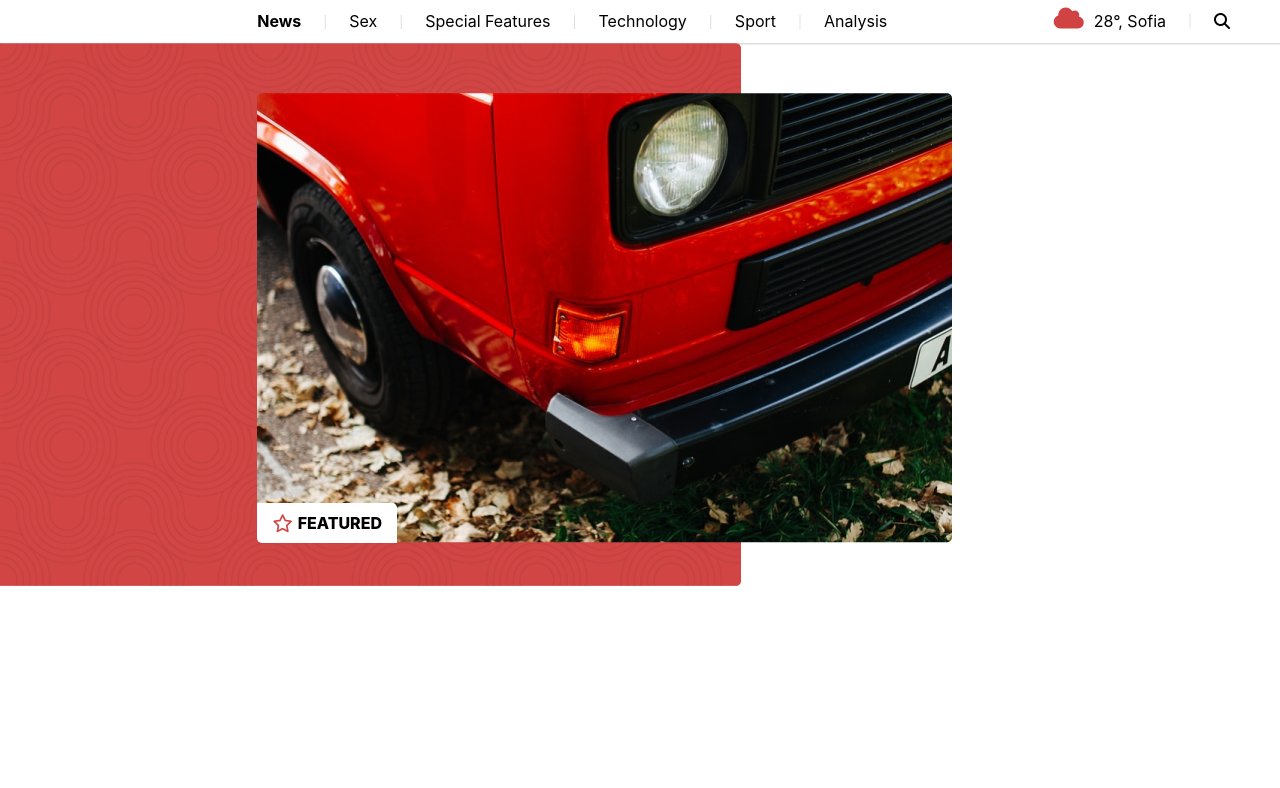
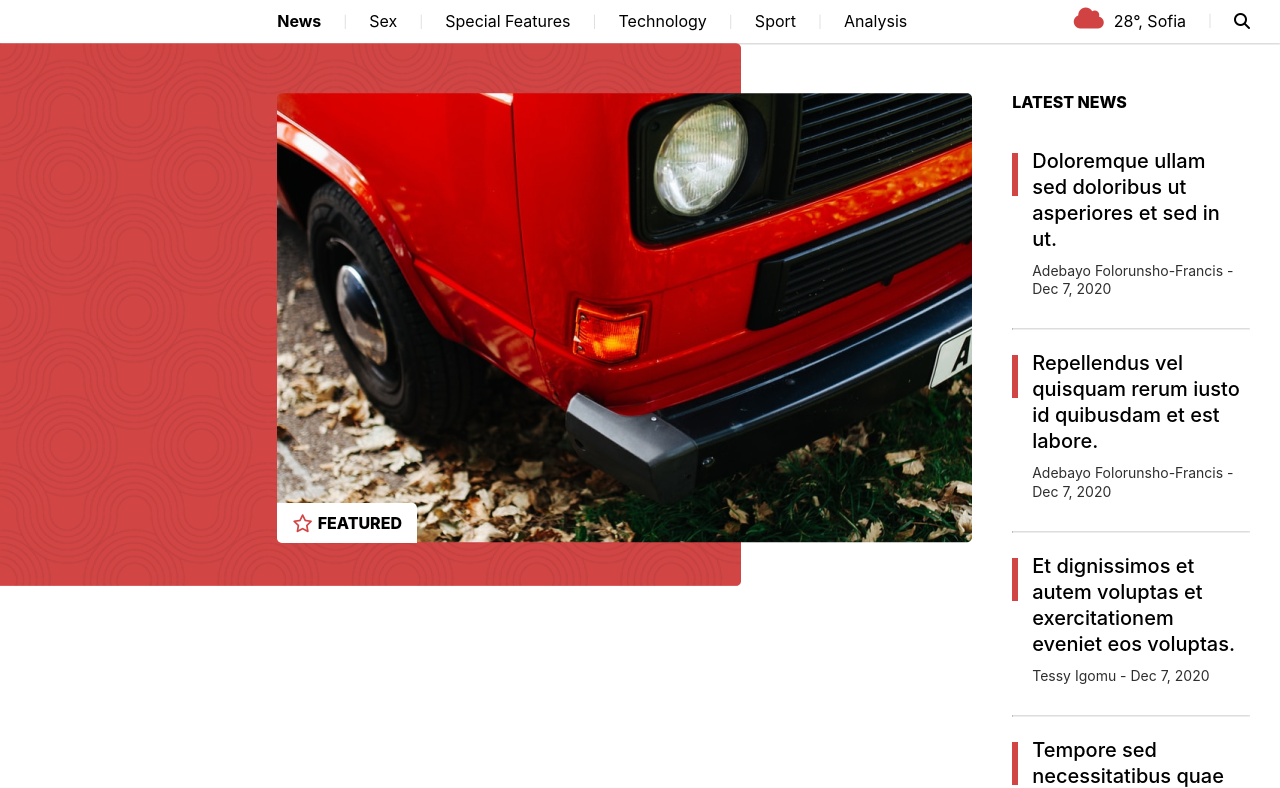
Before and after one commit to smallville-s/devrix-frontend, a plain HTML site: page index.html in a window 1280 px wide. Shown: the part 70-858 px from the top of the page. Before the commit the page ends 800 px from the top, so only its background shows below. Drawn offline with Linux system fonts and the light colour scheme; a web font is replaced by a local one.

Commit message:
Adding Latest news section.

```diff
--- a/index.html
+++ b/index.html
@@ -39,8 +39,8 @@
    <div class="background-image">
        <img src="/images/Rectangle 1.png" alt="">
    </div>
-   <section class="latest-news row">
-       <div>
+   <section class="latest row">
+       <div class="latest__headline">
             <div class="front-image">
                 <img src="/images/image 2.png" alt="The front part of a red car.">
                 <div class="front-image__featured">
@@ -48,6 +48,39 @@
                 </div>
             </div>
        </div>
+       <div class="latest__news">
+           <h2>LATEST NEWS</h2>
+           <article>
+               <div></div>
+               <h3 class="article-items">Doloremque ullam sed doloribus ut asperiores et sed in ut.</h3>
+               <p class="article-items">Adebayo Folorunsho-Francis - Dec 7, 2020</p>
+           </article>
+           <hr>
+           <article>
+               <div></div>
+               <h3 class="article-items">Repellendus vel quisquam rerum iusto id quibusdam et est labore.</h3>
+               <p class="article-items">Adebayo Folorunsho-Francis - Dec 7, 2020</p>
+           </article>
+           <hr>
+           <article>
+               <div></div>
+               <h3 class="article-items">Et dignissimos et autem voluptas et exercitationem eveniet eos voluptas.</h3>
+               <p class="article-items">Tessy Igomu - Dec 7, 2020</p>
+           </article>
+           <hr>
+           <article>
+               <div></div>
+               <h3 class="article-items">Tempore sed necessitatibus quae fugit consequatur qui laboriosam est eum.</h3>
+               <p class="article-items">Adebayo Folorunsho-Francis - Dec 7, 2020</p>
+           </article>
+           <hr>
+           <article>
+               <div></div>
+               <h3 class="article-items">Quaerat maxime placeat laboriosam odit ut animi aut laudantium.</h3>
+               <p class="article-items">Adebayo Folorunsho-Francis - Dec 7, 2020</p>
+           </article>
+           <hr>
+       </div>
    </section>
 </body>
 </html>
--- a/scss/main.scss
+++ b/scss/main.scss
@@ -18,7 +18,6 @@
 }
 
 body {
-
     height: 100%;
     overflow-y: scroll;
 }
@@ -26,7 +25,6 @@ body {
 a {
     text-decoration: none;
 }
-
 
 .logo {
     font-family: Roboto;
@@ -49,7 +47,7 @@ a {
     @include flexRow(space-between);
     max-width: 76vw;
     margin-left: auto;
-    margin-right: 50px;
+    margin-right: 30px;
 }
 .social-contacts {
     @include flexRow(space-around);
@@ -79,7 +77,7 @@ a {
         }
 
         &#subscribeBtn {
-            padding: 0 12px;
+            padding: 0 20px;
             font-weight: bold;
             font-size: 16px;
             line-height: 19px;
@@ -166,15 +164,56 @@ nav {
     }
 }
 
-.latest-news {
+.latest {
     margin-top: 48px;
+    gap: 40px;
+
+    &__headline {
+        align-self: flex-start;
+    }
+
+    &__news{
+
+        h2 {
+            font-weight: 800;
+            font-size: 16px;
+            margin-bottom: 36px;
+        }
+
+        article {
+            position: relative;
+
+            div {
+                position: absolute;
+                top: 5px;
+                content: "";
+                width: 6px;
+                height: 43.04px;
+                background: #D24545;
+
+            }
+
+            .article-items {
+                padding-left: 20px;
+                padding-bottom: 10px;
+                padding-right: 5px;
+            }
+        }
+
+        h3 {
+            font-weight: 500;
+            font-size: 20px;
+            line-height: 130%;
+        }
+
+        p {
+            font-size: 14px;
+            line-height: 130%;
+            color: #2F2F2F;
+        }
+
+        hr {
+            margin: 20px 0;
+        }
+    }
 }
-
-.hi {
-    z-index: 10;
-    height: 200px;
-}
-.hi2 {
-    align-self: flex-start;
-    justify-content: center;
-}
```
Also changed, not shown: main.css, 1 other file.
